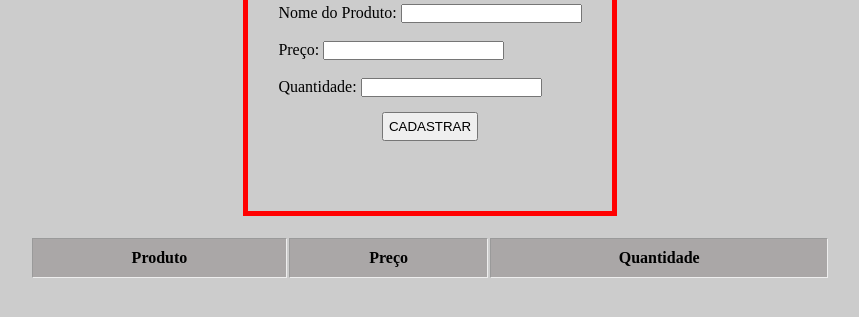
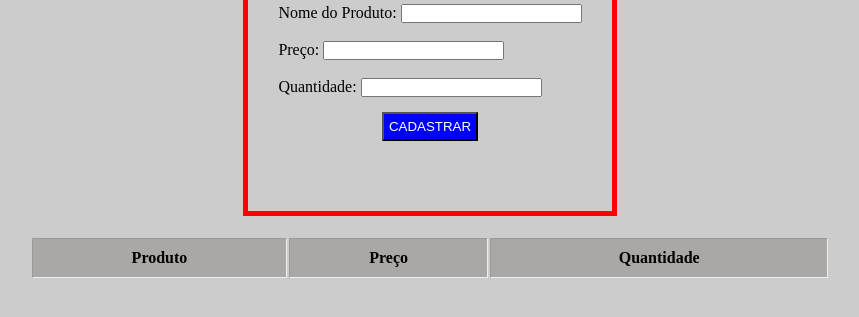
Before and after one commit to PedroLopes7K/CadastroProdutos, a plain HTML site: page index.html in a window 1280 px wide. Shown: the part 143-460 px from the top of the page, without its empty margins (210-1069 px from the left). Drawn offline with Linux system fonts and the light colour scheme.

Commit message:
Update CSS

```diff
--- a/style.css
+++ b/style.css
@@ -29,6 +29,8 @@ input[type='number']::-webkit-inner-spin-button {
 .container2 button {
   margin: 15px auto;
   padding: 5px;
+  background: blue;
+  color: white;
 }
 
 div.inputs {
```
